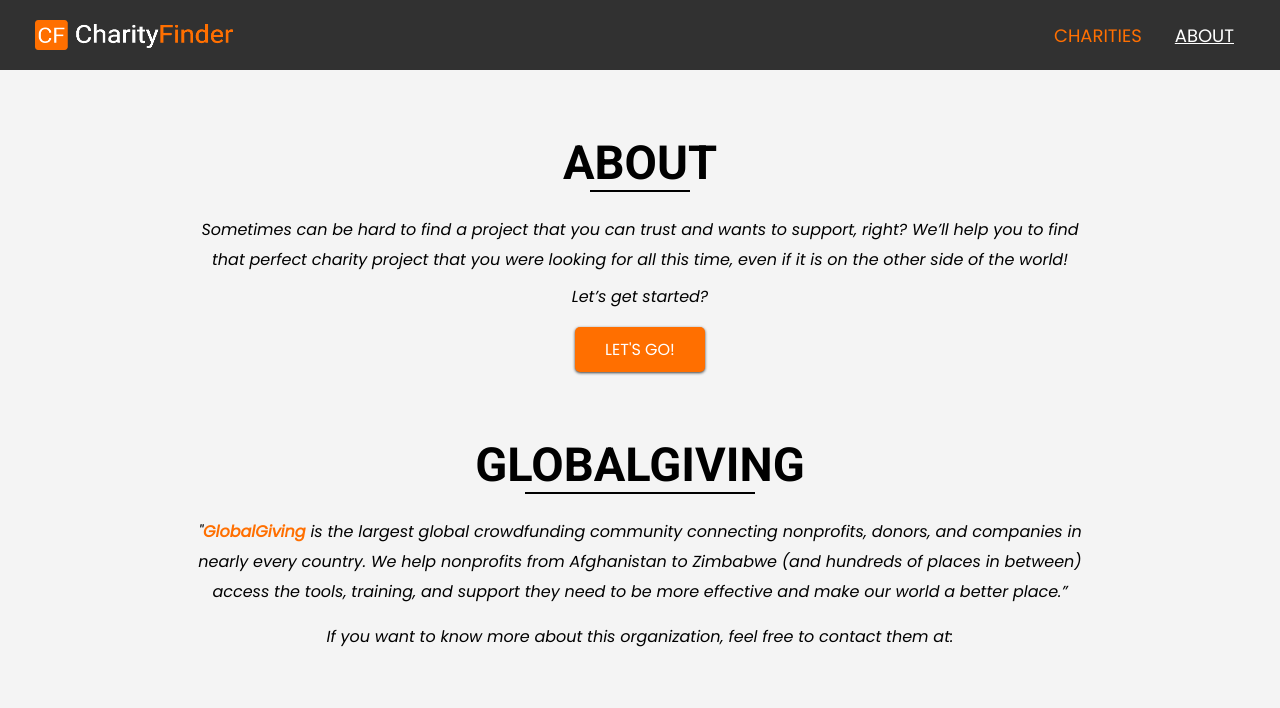
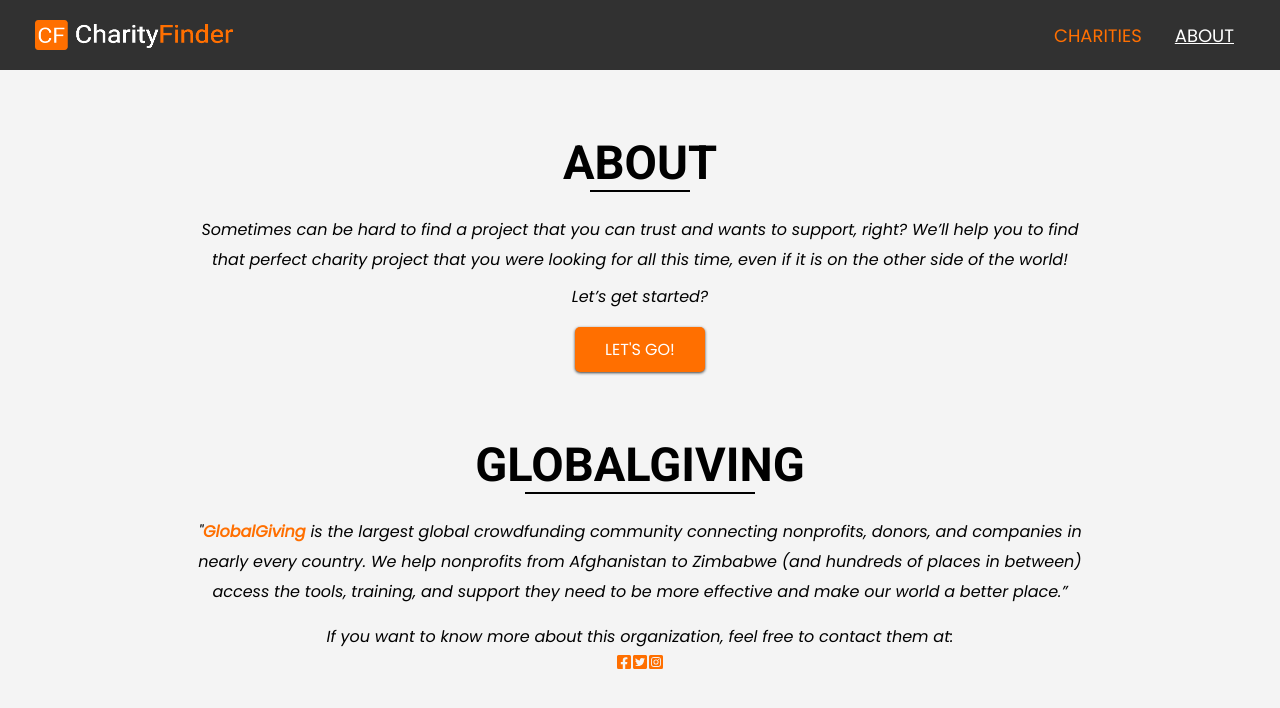
Before and after one commit to cgmbauer/charity-finder, a React (Create React App) app: page /about in a window 1280 px wide. Shown: the top 708 px of the page. Built offline with nearby package versions, Linux system fonts and the light colour scheme.

Commit message:
added social media icons

```diff
--- a/src/pages/about/index.tsx
+++ b/src/pages/about/index.tsx
@@ -1,5 +1,10 @@
 import React from 'react';
 import { Link } from 'react-router-dom';
+import {
+  FaTwitterSquare,
+  FaFacebookSquare,
+  FaInstagramSquare,
+} from 'react-icons/fa';
 import { AboutContainer, GlobalGivingContainer } from './styles';
 
 import Header from '../../components/header';
@@ -32,8 +37,7 @@
             target="_blank"
             rel="noreferrer noopener"
           >
-            GlobalGiving
-{' '}
+            GlobalGiving{' '}
           </a>
           is the largest global crowdfunding community connecting nonprofits,
           donors, and companies in nearly every country. We help nonprofits from
@@ -45,6 +49,29 @@
           If you want to know more about this organization, feel free to contact
           them at:
         </p>
+        <a
+          href="https://www.facebook.com/GlobalGiving/"
+          target="_blank"
+          rel="noopener noreferrer"
+        >
+          <FaFacebookSquare />
+        </a>
+
+        <a
+          href="https://twitter.com/globalgiving"
+          target="_blank"
+          rel="noopener noreferrer"
+        >
+          <FaTwitterSquare />
+        </a>
+
+        <a
+          href="https://www.instagram.com/globalgiving/"
+          target="_blank"
+          rel="noopener noreferrer"
+        >
+          <FaInstagramSquare />
+        </a>
       </GlobalGivingContainer>
     </>
   );
```
